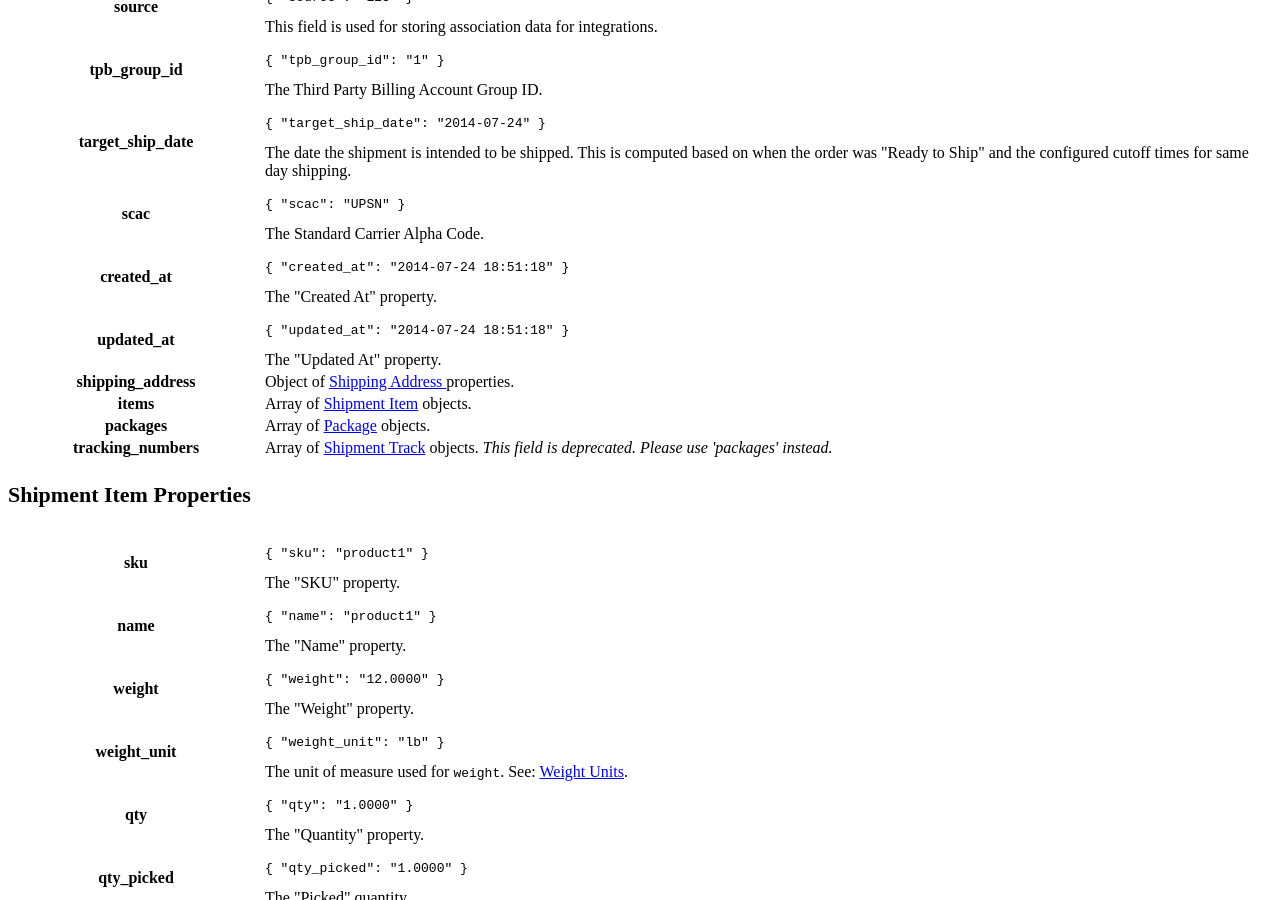
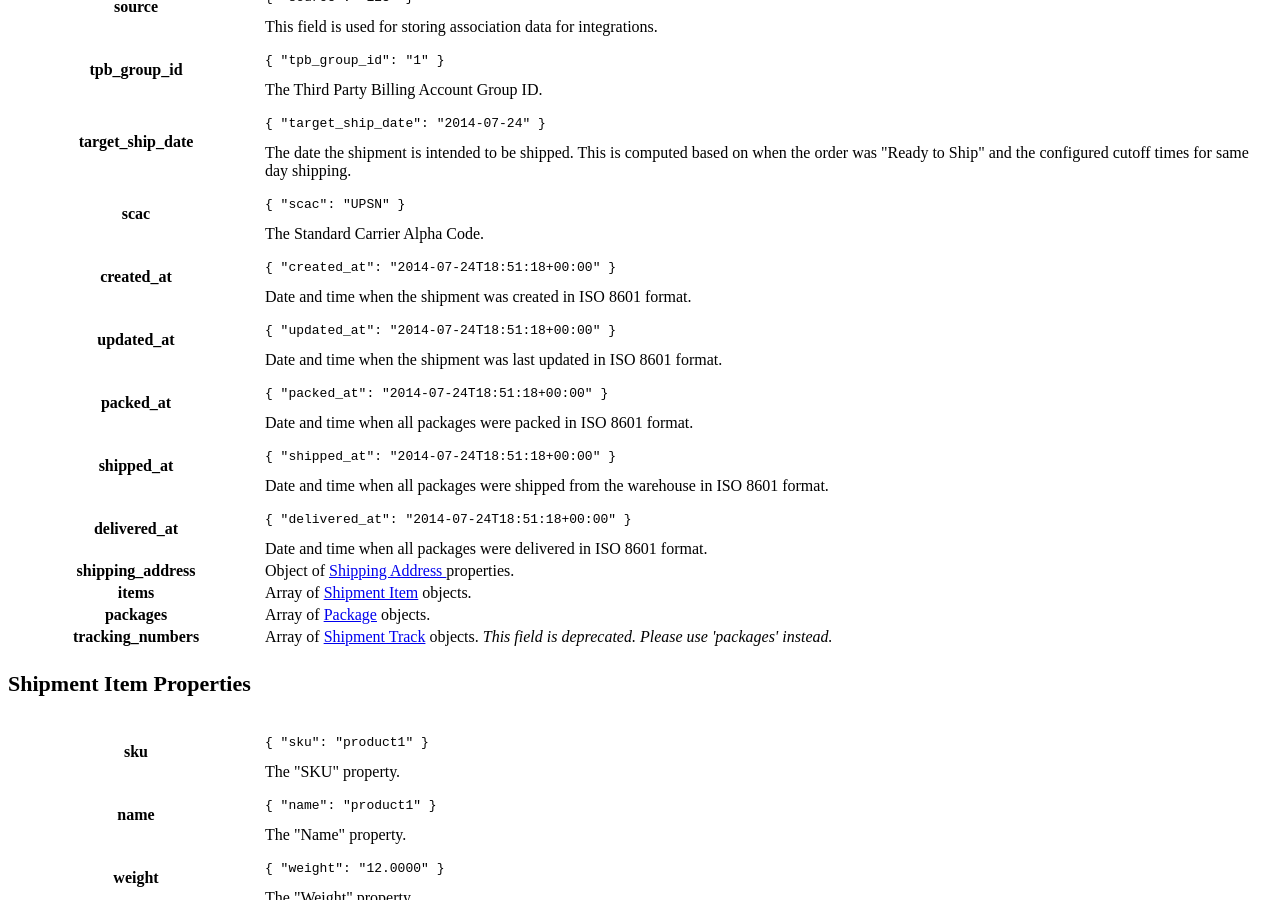
Before and after one commit to ShipStream/shipstream.github.io, a Jekyll site: the page built from _posts/2014-07-25-shipment.md, in a window 1280 px wide and 900 px high, scrolled down 6240 px. Built offline with Jekyll 4.4.1, drawn with Linux system fonts in a browser that asks for light colours; a style sheet for code colours, icons or effects is not loaded; some of the changed text lies outside the part shown.

Commit message:
Document shipped_at & delivered_at timestamps. Refs DEV-357

```diff
--- a/_posts/2014-07-25-shipment.md
+++ b/_posts/2014-07-25-shipment.md
@@ -465,15 +465,36 @@ true if shipment was successfully updated.
     <tr>
         <th>created_at</th>
         <td>
-            <pre><code>{ "created_at": "2014-07-24 18:51:18" }</code></pre>
-            The "Created At" property.
+            <pre><code>{ "created_at": "2014-07-24T18:51:18+00:00" }</code></pre>
+            Date and time when the shipment was created in ISO 8601 format.
         </td>
     </tr>
     <tr>
         <th>updated_at</th>
         <td>
-            <pre><code>{ "updated_at": "2014-07-24 18:51:18" }</code></pre>
-            The "Updated At" property.
+            <pre><code>{ "updated_at": "2014-07-24T18:51:18+00:00" }</code></pre>
+            Date and time when the shipment was last updated in ISO 8601 format.
+        </td>
+    </tr>
+    <tr>
+        <th>packed_at</th>
+        <td>
+            <pre><code>{ "packed_at": "2014-07-24T18:51:18+00:00" }</code></pre>
+            Date and time when all packages were packed in ISO 8601 format.
+        </td>
+    </tr>
+    <tr>
+        <th>shipped_at</th>
+        <td>
+            <pre><code>{ "shipped_at": "2014-07-24T18:51:18+00:00" }</code></pre>
+            Date and time when all packages were shipped from the warehouse in ISO 8601 format.
+        </td>
+    </tr>
+    <tr>
+        <th>delivered_at</th>
+        <td>
+            <pre><code>{ "delivered_at": "2014-07-24T18:51:18+00:00" }</code></pre>
+            Date and time when all packages were delivered in ISO 8601 format.
         </td>
     </tr>
     <tr>
@@ -663,6 +684,20 @@ true if shipment was successfully updated.
     <td>
         <pre><code>{ "timestamp": "2019-01-14T14:29:31+00:00" }</code></pre>
         The date and time when the package was created in ISO 8601 format.
+    </td>
+</tr>
+<tr>
+    <th>shipped_at</th>
+    <td>
+        <pre><code>{ "shipped_at" : "2019-01-14T14:29:31+00:00" }</code></pre>
+        Date and time when the package was shipped from the warehouse in ISO 8601 format.
+    </td>
+</tr>
+<tr>
+    <th>delivered_at</th>
+    <td>
+        <pre><code>{ "delivered_at" : "2019-01-14T14:29:31+00:00" }</code></pre>
+        Date and time when the package was delivered in ISO 8601 format.
     </td>
 </tr>
 <tr>
```
Also changed, not shown: _posts/2014-07-25-order.md (+22 -0 lines), _posts/2016-05-10-shipment-package.md (+14 -0 lines).
